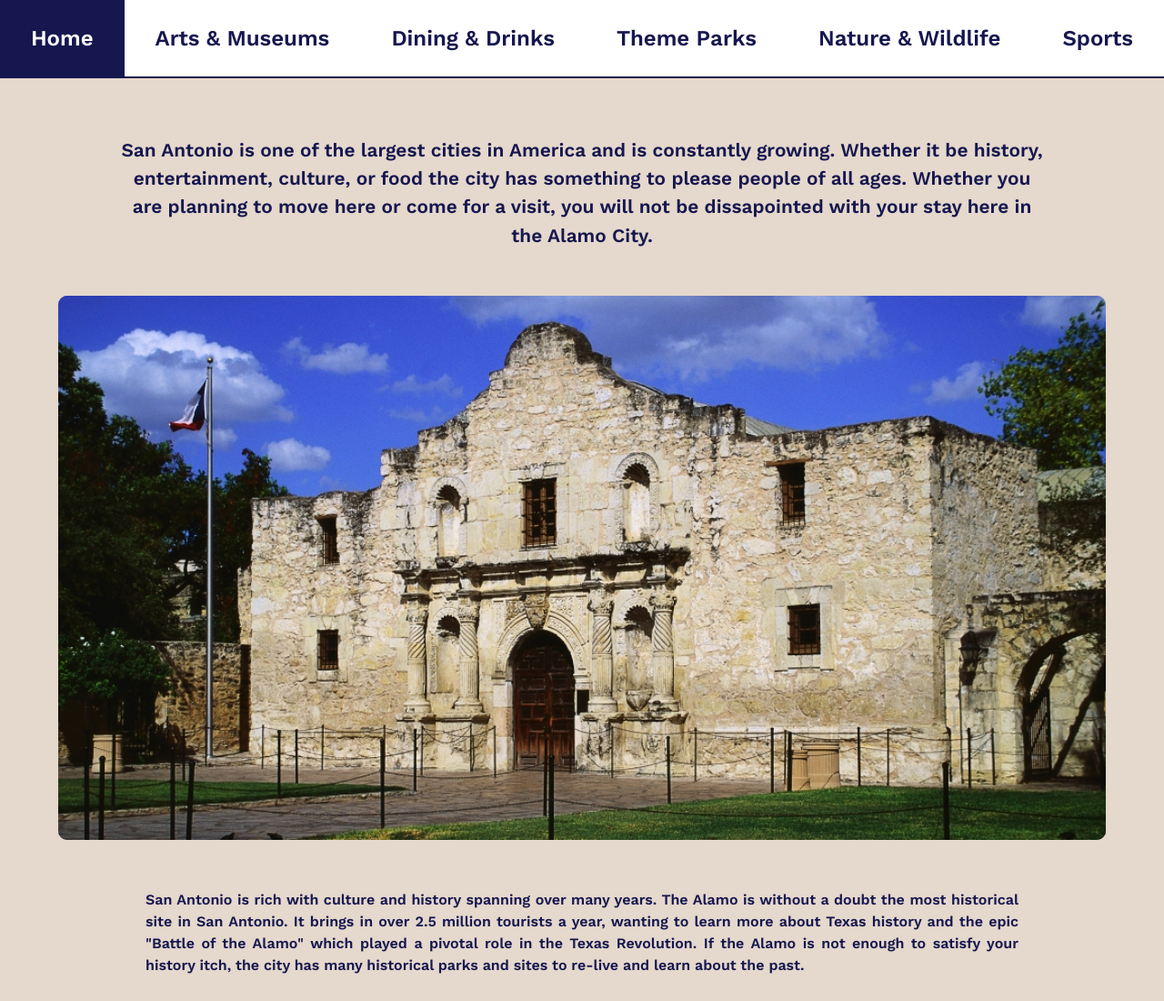
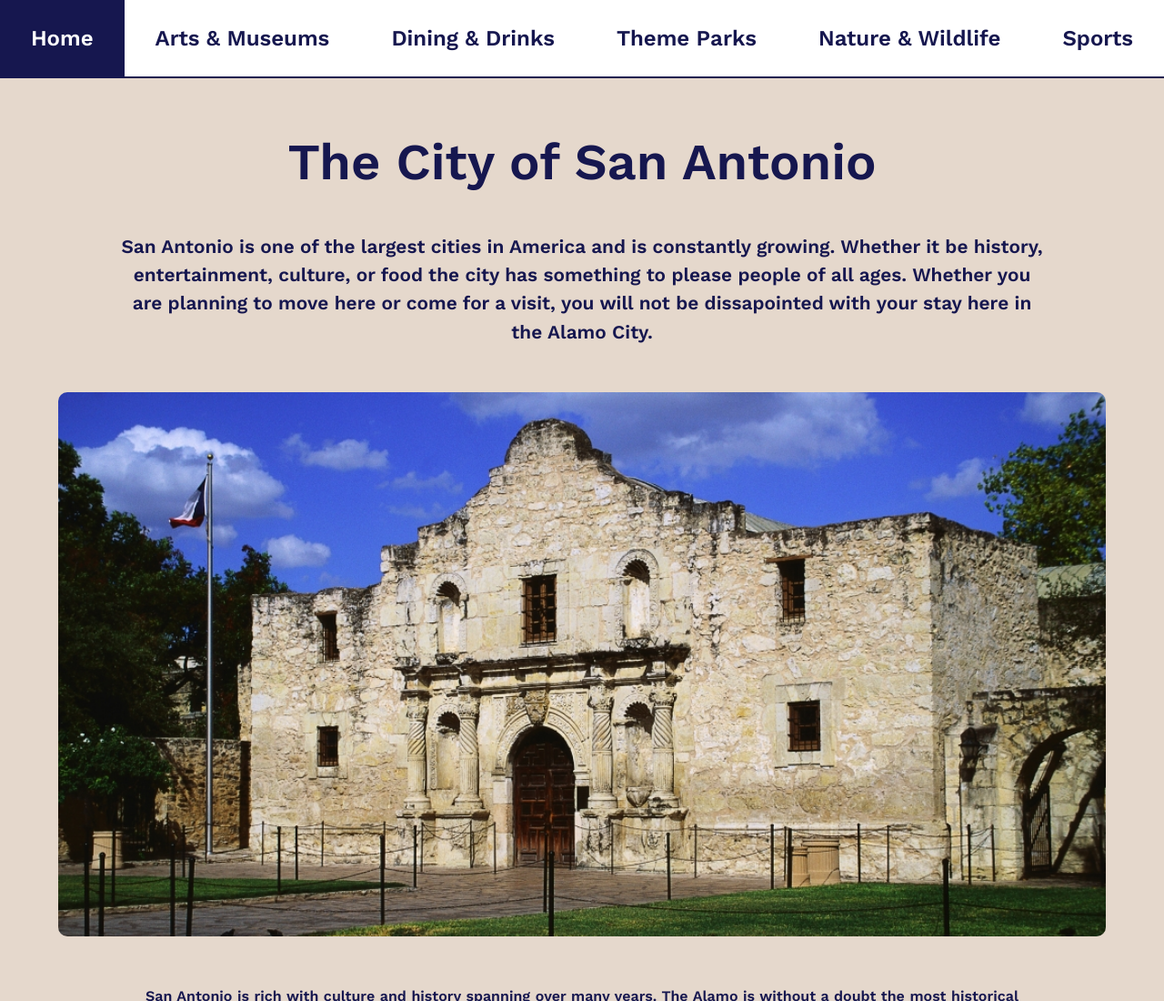
Before and after one commit to eric-luna/city-guide, a plain HTML site: page index.html in a window 1280 px wide. Shown: the top 1100 px of the page at 91% size. Drawn offline with nearby package versions, Linux system fonts and the light colour scheme.

Commit message:
added headers for each section

```diff
--- a/css/main.css
+++ b/css/main.css
@@ -78,6 +78,9 @@ html,body{
 	text-align: center;
 	margin: auto;
 	margin-top: 5%;
+}
+.introduction h1 {
+	font-size: 3.5em;
 }
 .about{
 	width: 80%;
--- a/index.html
+++ b/index.html
@@ -21,6 +21,7 @@
 	</div>
 	<!-- Introduction Section -->
 	<div class="introduction">
+		<h1>The City of San Antonio</h1>
 		<p class="about">
 			San Antonio is one of the largest cities in America and is constantly growing. Whether it be history, entertainment, culture, or food the city has something to please people of all ages. Whether you are planning to move here or come for a visit, you will not be dissapointed with your stay here in the Alamo City.
 		</p>
```
